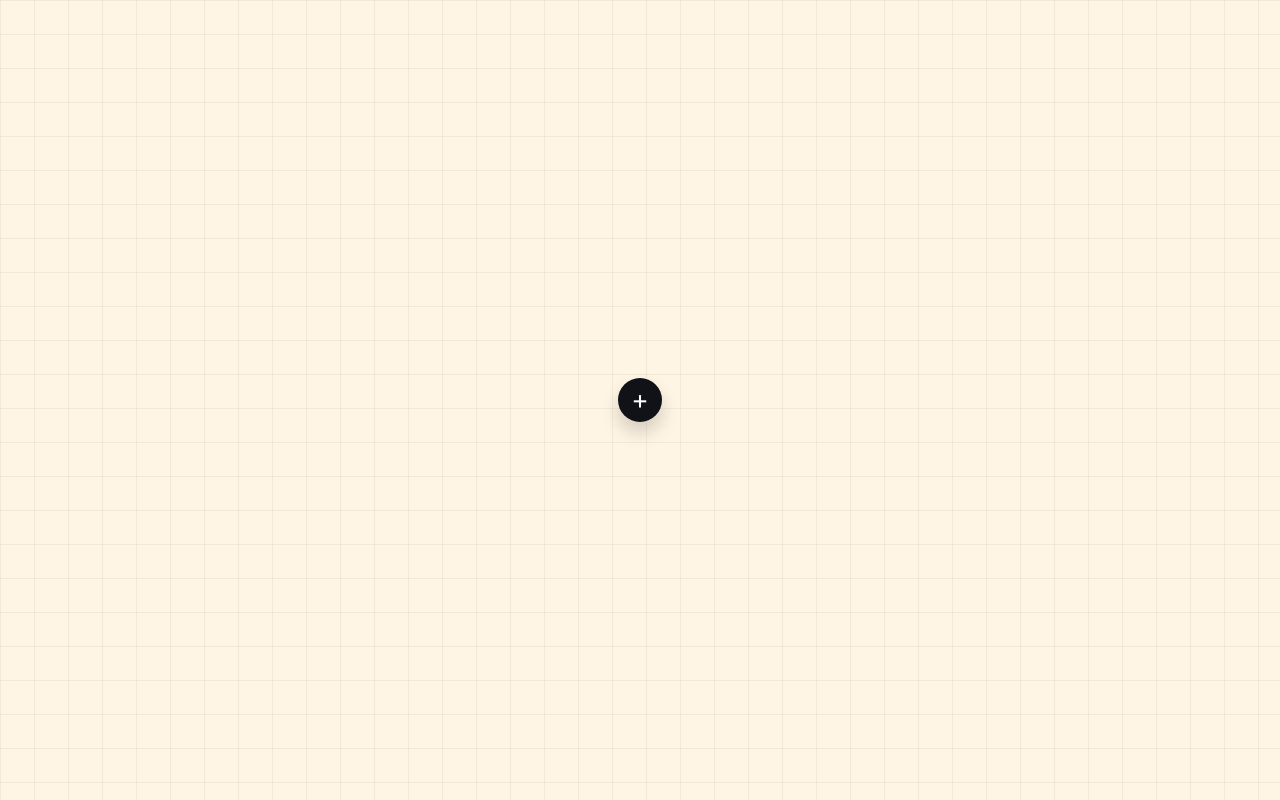
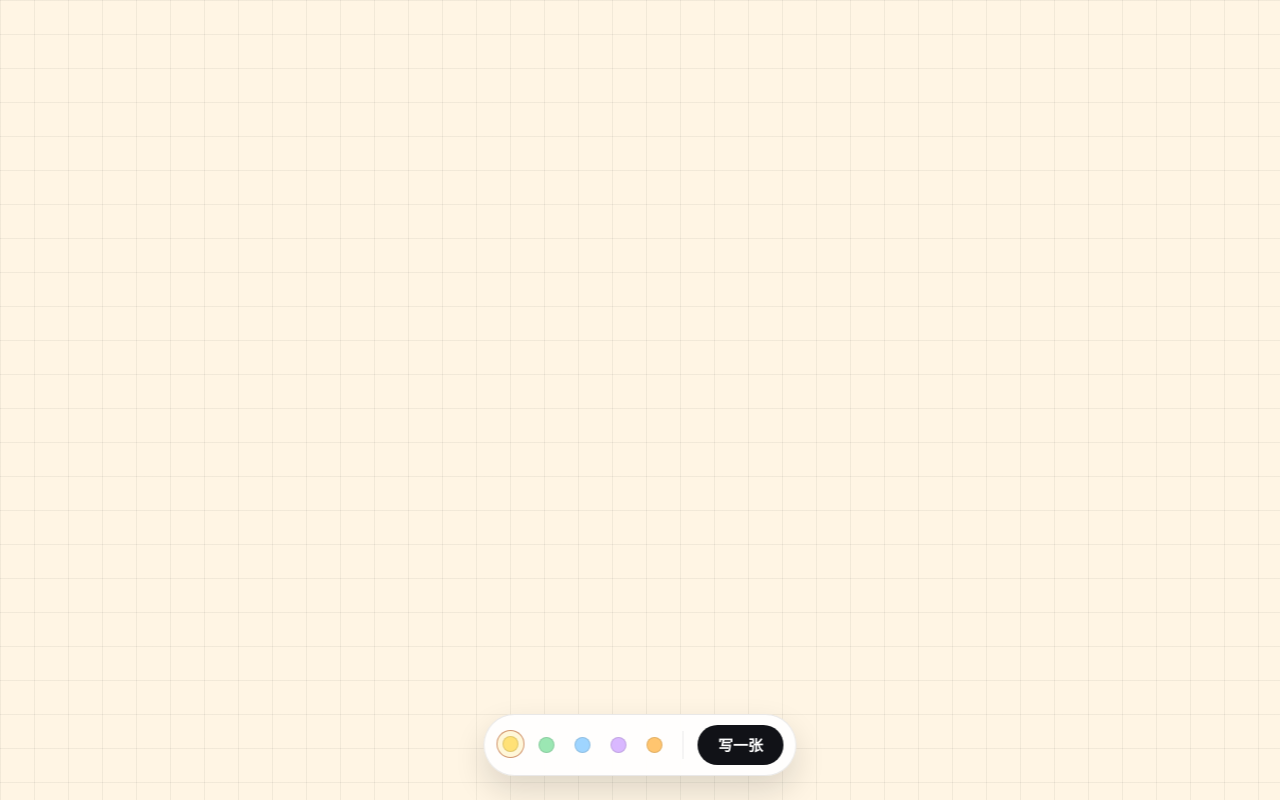
Before and after one commit to jaemin17/sticky-notes, a Next.js app: page / in a window 1280 px wide. Built offline with nearby package versions, Linux system fonts and the light colour scheme.

Commit message:
Add sticky note creation toolbar

```diff
--- a/src/app/LocalNotes.tsx
+++ b/src/app/LocalNotes.tsx
@@ -55,6 +55,7 @@ export function LocalNotes({ initialIndex }: { initialIndex: number }) {
   const [hasLoadedStoredNotes, setHasLoadedStoredNotes] = useState(false);
   const [editingNoteId, setEditingNoteId] = useState<string | null>(null);
   const [openMenuNoteId, setOpenMenuNoteId] = useState<string | null>(null);
+  const [newNoteTone, setNewNoteTone] = useState<NoteTone>("yellow");
   const editingTextAreaRef = useRef<HTMLTextAreaElement | null>(null);
 
   useEffect(() => {
@@ -82,7 +83,7 @@ export function LocalNotes({ initialIndex }: { initialIndex: number }) {
     const nextNote: LocalNote = {
       id: crypto.randomUUID(),
       text: "",
-      tone: "yellow",
+      tone: newNoteTone,
     };
 
     setNotes((currentNotes) => [...currentNotes, nextNote]);
@@ -202,9 +203,25 @@ export function LocalNotes({ initialIndex }: { initialIndex: number }) {
           </section>
         );
       })}
-      <button className={styles.addNoteButton} type="button" onClick={createBlankNote} aria-label="添加便签">
-        +
-      </button>
+      <div className={styles.noteToolbar} role="toolbar" aria-label="新建便签工具栏">
+        <div className={styles.toolbarColorMenu} aria-label="选择新便签颜色">
+          {noteTones.map((tone) => (
+            <button
+              key={tone}
+              className={`${styles.toolbarColorButton} ${styles[tone]}`}
+              type="button"
+              onClick={() => setNewNoteTone(tone)}
+              aria-label={`选择${toneLabels[tone]}`}
+              aria-pressed={newNoteTone === tone}
+            >
+              <span className={styles.noteColorDot} aria-hidden="true" />
+            </button>
+          ))}
+        </div>
+        <button className={styles.addNoteButton} type="button" onClick={createBlankNote}>
+          写一张
+        </button>
+      </div>
     </>
   );
 }
--- a/src/app/page.module.css
+++ b/src/app/page.module.css
@@ -2,7 +2,7 @@
   display: grid;
   place-items: center;
   min-height: 100vh;
-  padding: 48px 24px;
+  padding: 48px 24px 112px;
   font-family: var(--font-geist-sans);
   background-color: var(--bg);
   background-image:
@@ -241,29 +241,80 @@
   background: color-mix(in oklab, var(--note-accent) 44%, white);
 }
 
+.noteToolbar {
+  position: fixed;
+  left: 50%;
+  bottom: max(24px, env(safe-area-inset-bottom));
+  z-index: 20;
+  display: flex;
+  align-items: center;
+  justify-content: center;
+  gap: 14px;
+  padding: 10px 12px;
+  border: 1px solid rgba(17, 18, 23, 0.09);
+  border-radius: 999px;
+  background: rgba(255, 255, 255, 0.9);
+  box-shadow: 0 14px 32px rgba(17, 18, 23, 0.14);
+  transform: translateX(-50%);
+  backdrop-filter: blur(14px);
+}
+
+.toolbarColorMenu {
+  display: flex;
+  align-items: center;
+  gap: 8px;
+  padding-right: 14px;
+  border-right: 1px solid rgba(17, 18, 23, 0.08);
+}
+
+.toolbarColorButton {
+  display: inline-flex;
+  align-items: center;
+  justify-content: center;
+  width: 28px;
+  height: 28px;
+  border: 1px solid transparent;
+  border-radius: 999px;
+  background: transparent;
+  cursor: pointer;
+  padding: 0;
+  transition: background 160ms ease, border-color 160ms ease, transform 160ms ease;
+}
+
+.toolbarColorButton .noteColorDot {
+  width: 16px;
+  height: 16px;
+}
+
+.toolbarColorButton:hover,
+.toolbarColorButton[aria-pressed="true"] {
+  border-color: color-mix(in oklab, var(--note-color) 48%, rgba(17, 18, 23, 0.18));
+  background: color-mix(in oklab, var(--note-accent) 30%, white);
+  transform: translateY(-1px);
+}
+
 .addNoteButton {
   display: inline-flex;
   align-items: center;
   justify-content: center;
-  width: 44px;
-  height: 44px;
-  grid-column: 1 / -1;
-  justify-self: center;
+  min-width: 86px;
+  min-height: 40px;
+  padding: 0 18px;
   border: 0;
   border-radius: 999px;
   background: #111217;
   color: #ffffff;
   cursor: pointer;
   font: inherit;
-  font-size: 26px;
+  font-size: 15px;
+  font-weight: 750;
   line-height: 1;
-  box-shadow: 0 10px 18px rgba(17, 18, 23, 0.18);
   transition: background 160ms ease, transform 160ms ease;
 }
 
 .addNoteButton:hover {
   background: #2a2c33;
-  transform: translateY(-2px);
+  transform: translateY(-1px);
 }
 
 @media (min-width: 1400px) {
```
Also changed, not shown: 1 other file (tests, documents, lock files or other folders).
